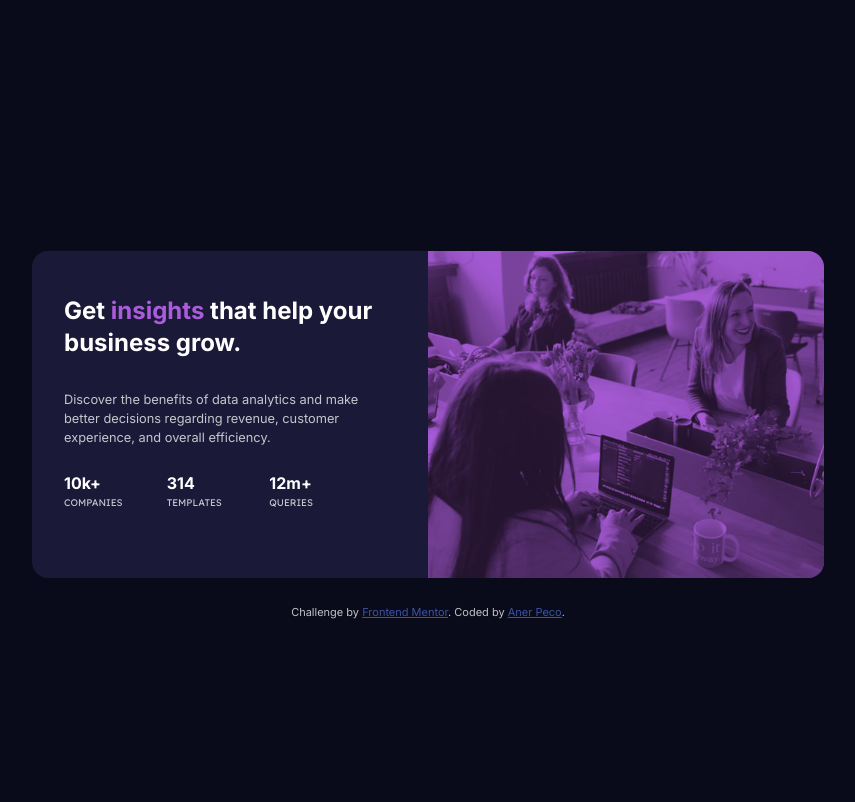
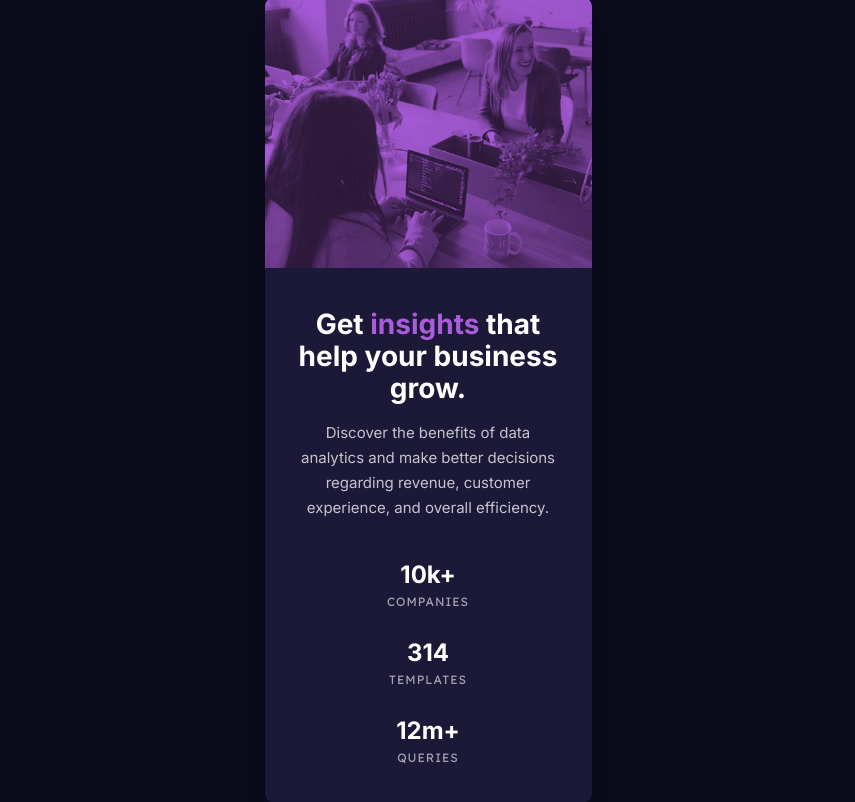
Before and after one commit to anerpeco/stats-preview-card-component, a plain HTML site: page index.html in a window 1280 px wide. Shown: the whole page, without its empty margins (212-1067 px from the left). Drawn offline with Linux system fonts and the light colour scheme.

Commit message:
minor design improvements

```diff
--- a/css/reset.css
+++ b/css/reset.css
@@ -1,26 +1,50 @@
-*, *::before, *::after {
+*,
+*::before,
+*::after {
   box-sizing: border-box;
 }
+
 * {
   margin: 0;
+  padding: 0;
 }
-  html, body {
+
+html {
   height: 100%;
 }
+
 body {
   line-height: 1.5;
   -webkit-font-smoothing: antialiased;
 }
-  img, picture, video, canvas, svg {
+
+img,
+picture,
+video,
+canvas,
+svg {
   display: block;
   max-width: 100%;
 }
-  input, button, textarea, select {
+
+input,
+button,
+textarea,
+select {
   font: inherit;
 }
-  p, h1, h2, h3, h4, h5, h6 {
+
+p,
+h1,
+h2,
+h3,
+h4,
+h5,
+h6 {
   overflow-wrap: break-word;
 }
-  #root, #__next {
+
+#root,
+#__next {
   isolation: isolate;
 }
--- a/css/style.css
+++ b/css/style.css
@@ -1,8 +1,8 @@
 :root {
-    --very_dark_blue: hsl(233, 47%, 7%);
-    --dark_desaturated_blue: hsl(244, 38%, 16%);
-    --soft_violet: hsl(277, 64%, 61%);
-    --white: hsl(0, 0%, 100%);
+    --very_dark_blue: hsla(233, 47%, 7%, 1);
+    --dark_desaturated_blue: hsla(246, 38%, 16%, 1);
+    --soft_violet: hsla(277, 64%, 61%, 1);
+    --white: hsla(0, 0%, 100%, 1);
     --slightly_transparent_white_p: hsla(0, 0%, 100%, 0.75);
     --slightly_transparent_white_h: hsla(0, 0%, 100%, 0.6);
 
@@ -11,45 +11,74 @@
 }
 
 body {
-    height: 100vh;
-    font-family: var(--font_inter);
+    height: 100%;
+    font-family: "Inter", sans-serif;
     font-weight: 400;
-    font-size: 1.1rem;
+    font-size: .9375rem;
     background-color: var(--very_dark_blue);
     color: var(--slightly_transparent_white_p);
+    display: flex;
+    justify-content: center;
+    align-items: center;
 }
 
 .card_container {
     display: flex;
     flex-direction: column-reverse;
     justify-content: center;
-    align-items: center;
     text-align: center;
-    width: 90%;
-    max-width: 24.4rem;
-    margin: 10% auto 3%;
+    max-width: 20.4375rem;
     background-color: var(--dark_desaturated_blue);
-    border-radius: 1rem;
+    border-radius: .5rem;
+    box-shadow: 0px 20px 20px -10px rgba(23, 25, 41, 0.203087);
     overflow: hidden;
+}
+
+@media screen and (min-width: 90rem) {
+    .card_container {
+        display: grid;
+        grid-template-columns: 1.04fr 0.96fr;
+        max-width: 1110px;
+        text-align: start;
+    }
 }
 
 .card_img {
     background-color: var(--soft_violet);
+    border-radius: .5rem .5rem 0 0;
+}
+
+@media screen and (min-width: 90rem) {
+    .card_img {
+        border-radius: 0 .5rem .5rem 0;
+    }
 }
 
 .card_img img {
     mix-blend-mode: multiply;
-    opacity: 80%;
-
+    opacity: 0.75;
 }
 
-.card_details {
-    padding: 2rem;
+@media screen and (min-width: 90rem) {
+    .card_img img {
+        object-fit: cover;
+    }
 }
 
 .card_details h1 {
-    line-height: 1.3;
-    padding-bottom: 2rem;
+    font-size: 1.75rem;
+    font-weight: 700;
+    line-height: 2rem;
+    color: var(--white);
+    margin: 2.5rem 1.9688rem 0;
+}
+
+@media screen and (min-width: 90rem) {
+    .card_details h1 {
+        font-size: 2.25rem;
+        line-height: 2.75rem;
+        margin: 4.4375rem 5.9375rem 0 4.5rem;
+    }
 }
 
 .card_details span {
@@ -57,93 +86,56 @@ body {
 }
 
 .card_details p {
-    line-height: 2rem;
+    line-height: 1.5625rem;
+    margin: 1rem 1.9688rem 0;
 }
 
-.card_details h1,
-dt {
-    font-size: 2rem;
-    font-weight: 700;
-    color: var(--white);
+@media screen and (min-width: 90rem) {
+    .card_details p {
+        margin: 1.5625rem 7.7813rem 0 4.4688rem;
+    }
 }
 
-dl {
-    padding: 1.5rem 1.5rem 0;
-
+.tracker_info {
+    display: flex;
+    flex-direction: column;
+    gap: 1.5rem;
+    margin: 2.5rem 2rem 2rem;
 }
 
-dd {
-    font-family: var(--font_lexend_deca);
-    text-transform: uppercase;
-    margin-bottom: 1.5rem;
-    font-weight: 400;
-    font-size: 1.1rem;
-    letter-spacing: 0.3rem;
+@media screen and (min-width: 90rem) {
+    .tracker_info {
+        display: flex;
+        flex-direction: row;
+        gap: 0;
+        justify-content: space-between;
+        margin: 4.5rem 9.1875rem 3.6875rem 4.4688rem;
+    }
 }
 
-.attribution {
-    font-size: 11px;
-    text-align: center;
-    padding-bottom: 1rem;
+.tracker_info p {
+    font-family: "Lexend Deca", sans-serif;
+    font-size: .75rem;
+    color: var(--slightly_transparent_white_h);
+    line-height: 1.5625rem;
+    letter-spacing: .0625rem;
+    text-transform: uppercase;
+    margin-block-start: 0;
 }
 
-.attribution a {
-    color: hsl(228, 45%, 44%);
+@media screen and (min-width: 90rem) {
+    .tracker_info p {
+        margin: 0;
+    }
 }
 
-@media screen and (min-width: 54rem) {
-
-    body {
-        font-size: 0.8rem;
-        display: flex;
-        flex-direction: column;
-        justify-content: center;
-        align-items: center;
-    }
-
-    .card_container {
-        display: grid;
-        grid-template-columns: 1fr 1fr;
-        max-width: 55rem;
-        margin: 10% auto 3%;
-        background-color: var(--dark_desaturated_blue);
-        border-radius: 1rem;
-        overflow: hidden;
-        text-align: start;
-    }
-
-    .card_details p {
-        line-height: 1.5rem;
-    }
-
-    .card_details h1 {
-        font-size: 1.5rem;
-    }
-
-    .card_details p {
-        line-height: 1.2rem;
-    }
-
-    dl {
-        display: grid;
-        grid-template-columns: repeat(3, 1fr);
-        padding-left: 0;
-    }
-
-    dt {
-        font-size: 1rem;
-        text-align: start;
-        grid-row-start: 1;
-    }
-
-    dd {
-        grid-row-start: 2;
-        text-align: start;
-        font-size: 0.6rem;
-        letter-spacing: normal;
-    }
-
-    .card_img img {
-        object-fit: cover;
-    }
+.tracker_info span {
+    display: block;
+    font-family: "Inter", sans-serif;
+    font-size: 1.5rem;
+    font-weight: 700;
+    line-height: 1.8125rem;
+    color: var(--white);
+    letter-spacing: normal;
+    text-transform: none;
 }
--- a/index.html
+++ b/index.html
@@ -27,25 +27,20 @@
   </head>
   <body>
     <main>
-      <article class="card_container">
-        <section class="card_details">
+      <div class="card_container">
+        <div class="card_details">
           <h1>Get <span>insights</span> that help your business grow.</h1>
           <p>
             Discover the benefits of data analytics and make better decisions
             regarding revenue, customer experience, and overall efficiency.
           </p>
-          <section class="tracker_info">
-            <dl>
-              <dt>10k+</dt>
-              <dd>companies</dd>
-              <dt>314</dt>
-              <dd>templates</dd>
-              <dt>12m+</dt>
-              <dd>queries</dd>
-            </dl>
-          </section>
-        </section>
-        <section class="card_img">
+          <div class="tracker_info">
+            <p><span>10k+</span>companies</p>
+            <p><span>314</span>templates</p>
+            <p><span>12m+</span>queries</p>
+          </div>
+        </div>
+        <div class="card_img">
           <picture>
             <source
               media="(min-width: 54rem)"
@@ -55,19 +50,10 @@
               src="./images/image-header-mobile.jpg"
               alt=""
               aria-hidden="true"
-              width="100%"
-              height="100%"
             />
           </picture>
-        </section>
-      </article>
+        </div>
+      </div>
     </main>
-    <footer class="attribution">
-      Challenge by
-      <a href="https://www.frontendmentor.io?ref=challenge" target="_blank"
-        >Frontend Mentor</a
-      >. Coded by
-      <a href="https://github.com/anerpeco" target="_blank">Aner Peco</a>.
-    </footer>
   </body>
 </html>
```
Lines whose indentation alone changed are shown as unchanged.
